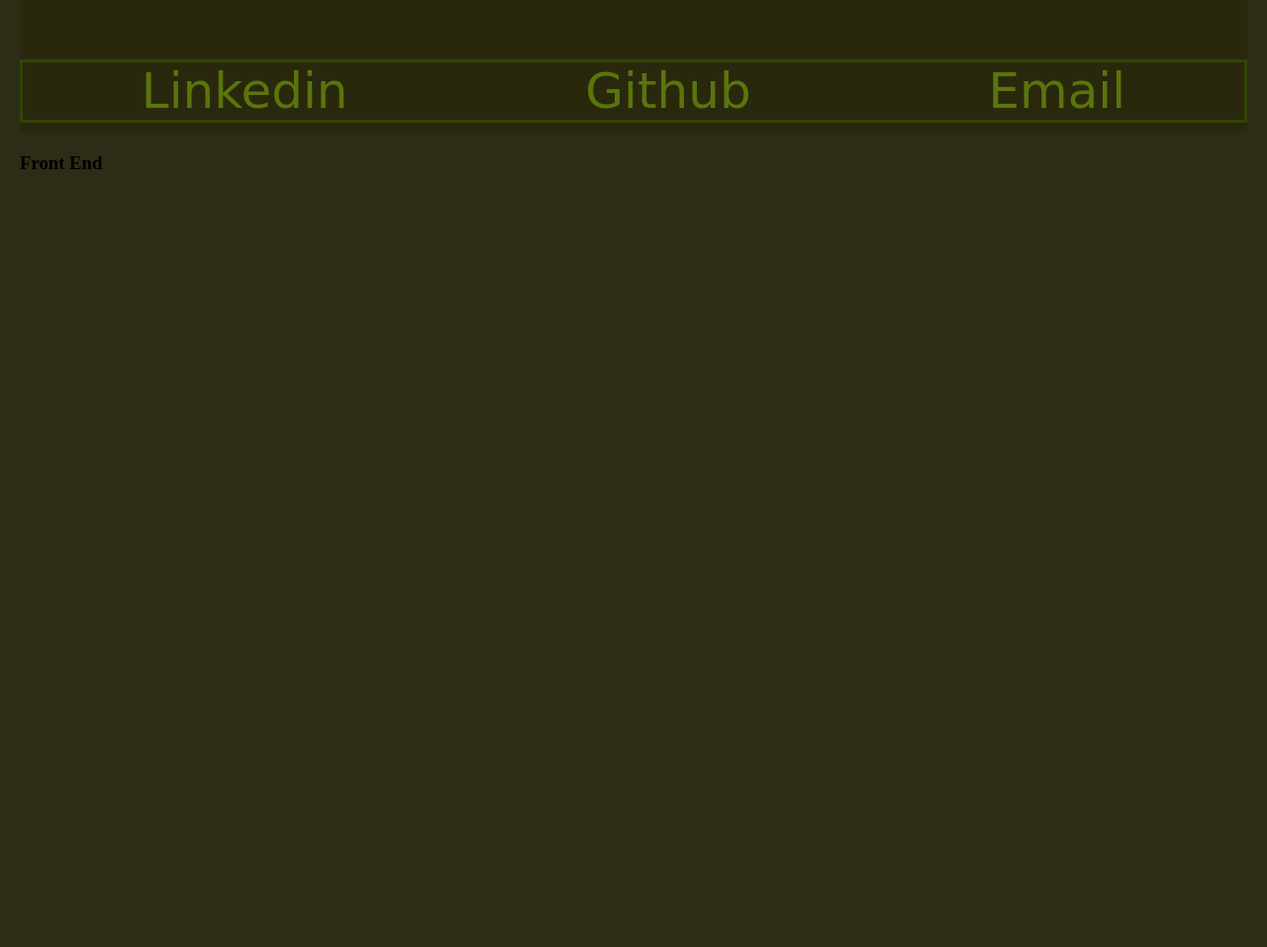
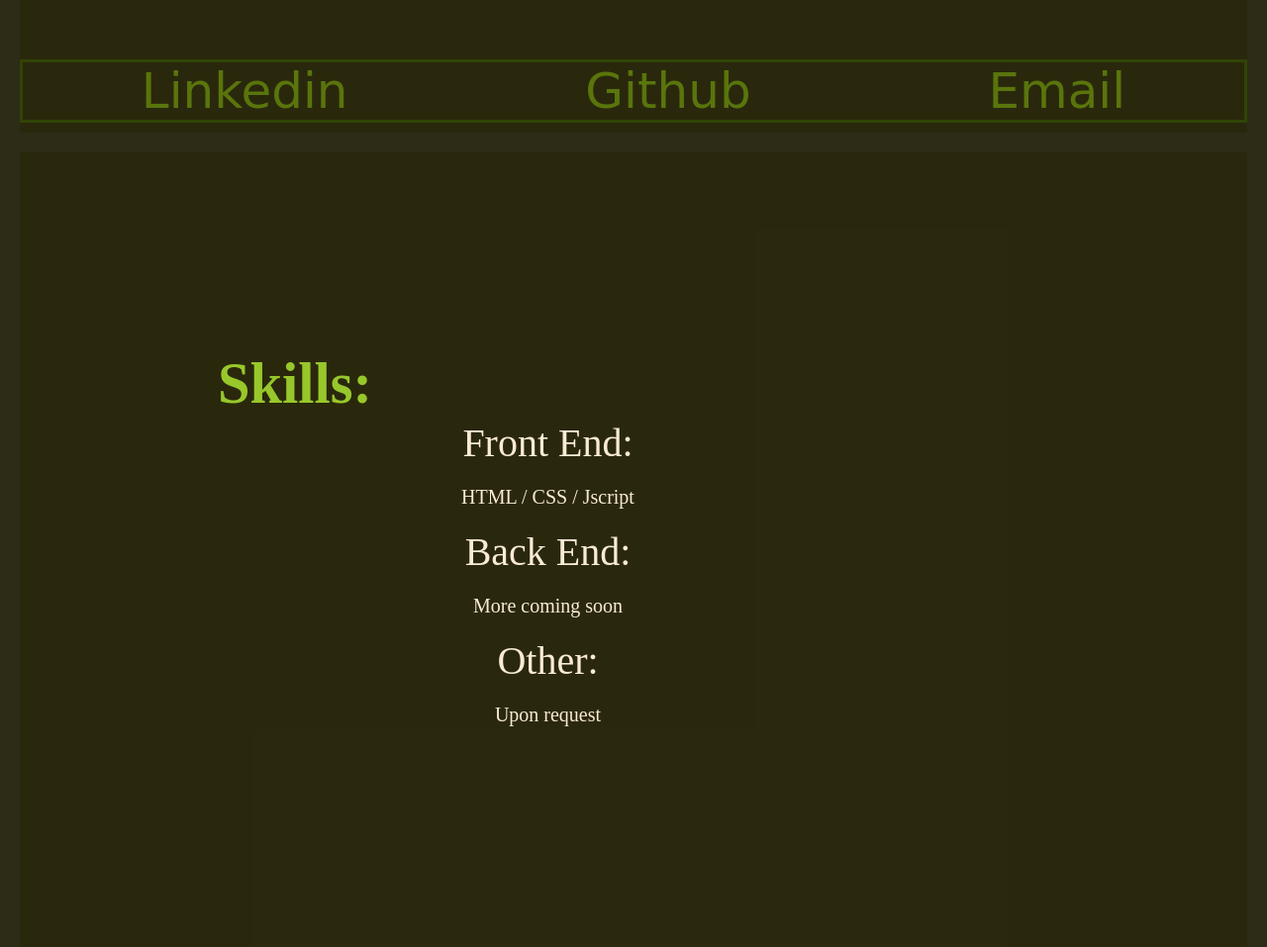
Before and after one commit to Khanh-T-Tran/Khanh-Tran-Porfolio, a plain HTML site: page index.html in a window 1280 px wide. Shown: the part 1803-2760 px from the top of the page at 99% size. Before the commit the page ends 1999 px from the top, so only its background shows below. Drawn offline with Linux system fonts and the light colour scheme.

Commit message:
add skill section

```diff
--- a/assets/css/style.css
+++ b/assets/css/style.css
@@ -83,22 +83,20 @@
     height: 1000px;
     font-family: cursive;
     background-color: #2b280ac2;
-    color: #ffffff;
+    color: #456105;
     font-size: 50px;
 }
-.myself {
 
-    text-align: center;
-}
 .my-info {
 
-    text-align: center;
+    color: antiquewhite;
+    text-align:left;
     padding: 30px;
     font-size:large;
     font-family:Verdana, Geneva, Tahoma, sans-seri
 
 }
-.contact {
+#contact {
     display: flex;
     justify-content: space-around;
     position: absolute;
@@ -106,3 +104,39 @@
     width: 100%;
     border: 3px solid #314406;
  }
+
+
+ /* Skill section */
+ .skills {
+     background-color: #2b280ac2;
+     height: 1000px;
+     color: #98c72b;
+     padding: 200px;
+     font-size: 50px;
+     display: flex;
+     text-align: center;
+
+     width: 100%;
+
+ }
+
+ #skills {
+    color: antiquewhite;
+
+    justify-items: center;
+    padding: 70px;
+
+
+    font-size: 40px;
+
+}
+
+#paraskil {
+
+    padding: 20px;
+    font-size: 20px;
+}
+
+#skills ul {
+    list-style: none;
+}
--- a/index.html
+++ b/index.html
@@ -25,7 +25,7 @@
                     <a href="#myself">About</a>
                 </li>
                 <li>
-                    <a href="">Skills</a>
+                    <a href="#skills">Skills</a>
                 </li>
                 <li>
                     <a href="">Porfolio</a>
@@ -45,9 +45,10 @@
     <main class="content">
         <!-- Info about my self -->
         <section class="main">
-            <div id="myself" class="myself">
+            <h3>\ Me /</h3>
+            <div id="myself">
 
-                <h3>! Me !</h3>
+
                     <p class="my-info">
                         I am a full stack developer who has a back ground of computer technician, medical technician, and entrepreneur. When computer knowledge comfortably fills me in the wild coding world , planning, focusing, and team work are the three useful skills that I have developed during the time I work as an entrepreneur, which will be match a full description of a full stack developer. In addition, quality is also a very important character that I have drawn from the time working in medical field. I am a challenge seeker, a consistent trouble shooter, and a quality full stack developer.
 
@@ -55,7 +56,7 @@
             </div>
 
 
-             <div id="contact" class="contact">
+             <div id="contact">
 
                     <a href="https://www.linkedin.com/in/khanh-tran-2491aa238/" target="_blank">Linkedin</a>
                     <a href="https://github.com/Khanh-T-Tran" target="_blank">Github</a>
@@ -67,10 +68,20 @@
 
         </section>
 
-          <!-- Info about my team -->
-        <section>
-            <div id="skills" class="skills">
-                <h3>Front End</h3>
+          <!--My skills -->
+
+        <section class="skills">
+            <h3>Skills:</h3>
+            <div id="skills">
+
+                <ul>
+                    <li>Front End:</li>
+                        <p id="paraskil">HTML / CSS / Jscript</p>
+                    <li>Back End:</li>
+                        <p id="paraskil">More coming soon</p>
+                    <li>Other:</li>
+                        <p id="paraskil">Upon request</p>
+                </ul>
 
             </div>
         </section>
```
